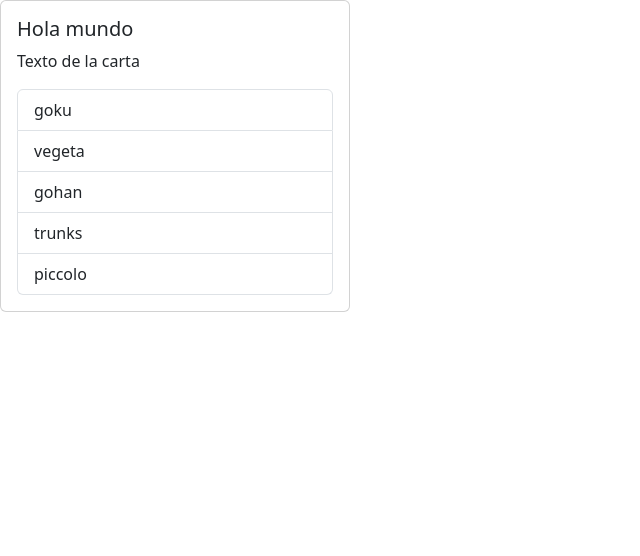
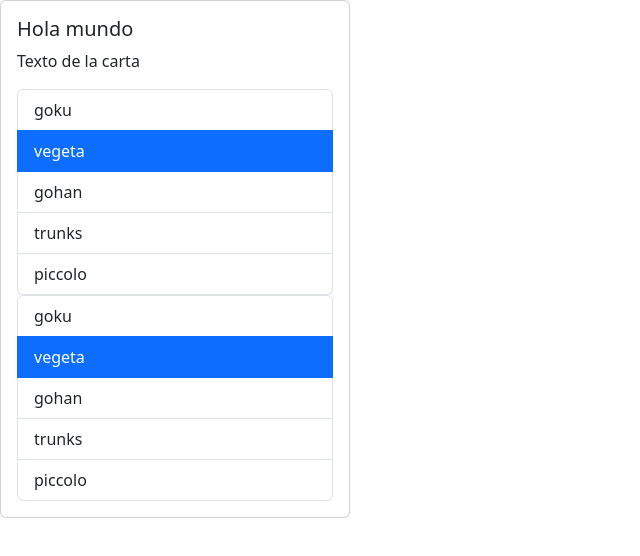
Before and after one commit to SrNanu/react-app, a React (Vite) app: page / in a window 1280 px wide. Shown: the top 556 px of the page, without its empty margins (0-640 px from the left). Built offline with nearby package versions, Linux system fonts and the light colour scheme.

Commit message:
state management

```diff
--- a/src/App.tsx
+++ b/src/App.tsx
@@ -12,7 +12,8 @@
   return (
     <Card>
       <CardBody title="Hola mundo" text="Texto de la carta" />
-      <List data ={list} />
+      <List data={list} />
+      <List data={list} />
     </Card>
   );
 }
--- a/src/components/List.tsx
+++ b/src/components/List.tsx
@@ -1,20 +1,21 @@
-import React, { MouseEvent } from "react";
+import { useState } from "react";
 
 type Props = {
   data: string[];
 };
 
 function List({ data }: Props) {
-  const handleClick = (e: string) => {
-    console.log(e);
+  const [index, setIndex] = useState(1);
+  const handleClick = (i: number) => {
+    setIndex(i);
   };
   return (
     <ul className="list-group">
-      {data.map((element) => (
+      {data.map((element, i) => (
         <li
-          onClick={()=> handleClick(element)}
+          onClick={() => handleClick(i)}
           key={element}
-          className="list-group-item"
+          className={`list-group-item ${index == i ? "active" : ""}`}
         >
           {element}
         </li>
```
